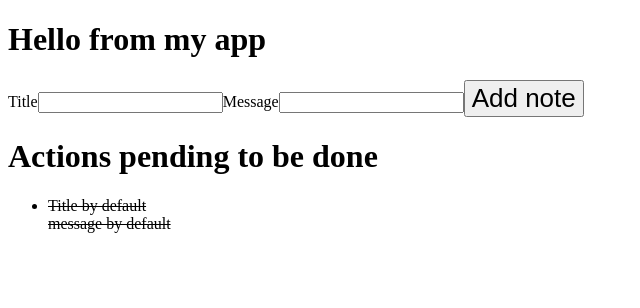
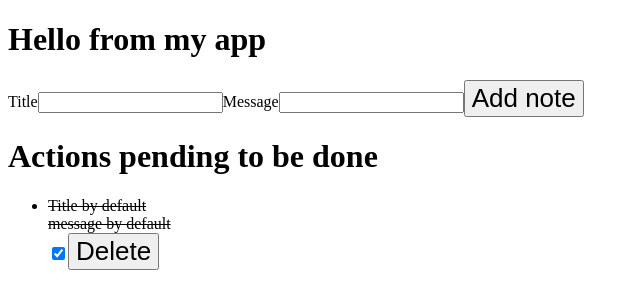
Before and after one commit to Eslashier/to-do-live, a React (Vite) app: page / in a window 1280 px wide. Shown: the top 308 px of the page, without its empty margins (0-640 px from the left). Built offline with nearby package versions, Linux system fonts and the light colour scheme.

Commit message:
front finished

```diff
--- a/src/components/ListOfToDo.jsx
+++ b/src/components/ListOfToDo.jsx
@@ -4,6 +4,22 @@ import {Store} from './StoreProvider'
 const ListOfToDo = () => {
 
     const{state, dispatch}= useContext(Store)
+
+    const onCheckBox = (event, note) => {
+        const checked = event.currentTarget.checked;
+        dispatch({
+            type:'update-note',
+            payload: {...note,
+            done: checked}
+        })
+    }
+
+    const onDelete = (note) => {
+        dispatch({
+            type: 'remove-note',
+            payload: note
+        })
+    }
 
     return (
         <div>
@@ -13,6 +29,8 @@ const ListOfToDo = () => {
                 return <li style={note.done ? {textDecoration: 'line-through'}:{}} key={note.id}>
                     {note.title}<br/>
                     {note.message}<br/>
+                    <input onChange={(event) => onCheckBox(event, note)} type="checkbox" checked={note.done}/>
+                    <button onClick={()=> onDelete(note)}>Delete</button>
                 </li>
             })}
             </ul>
--- a/src/components/Reducer.jsx
+++ b/src/components/Reducer.jsx
@@ -1,7 +1,6 @@
 function reducer(state, action){
     switch(action.type){
         case 'add-note':
-            console.log("adding note")
             const newNote ={
                 id : Math.floor(Math.random() *100),
                 message: action.payload.message,
@@ -14,9 +13,14 @@ function reducer(state, action){
             }
             return newStateAddNote
         case 'remove-note':
-            return state
+            const newListOfNotesWithoutPayloadNote = state.listOfNotes.filter(note => note.id !== action.payload.id)
+            const newStateWithNotesDeleted = {...state, listOfNotes: newListOfNotesWithoutPayloadNote}
+            return newStateWithNotesDeleted
         case 'update-note':
-            return state
+            const newListOfNotes = state.listOfNotes.filter(note => note.id !== action.payload.id)
+            const newListOfNotesWithModification = [...newListOfNotes, action.payload]
+            const newStateModifiedCheckbox = {...state, listOfNotes: newListOfNotesWithModification}
+            return newStateModifiedCheckbox
     }
 }
 
```
